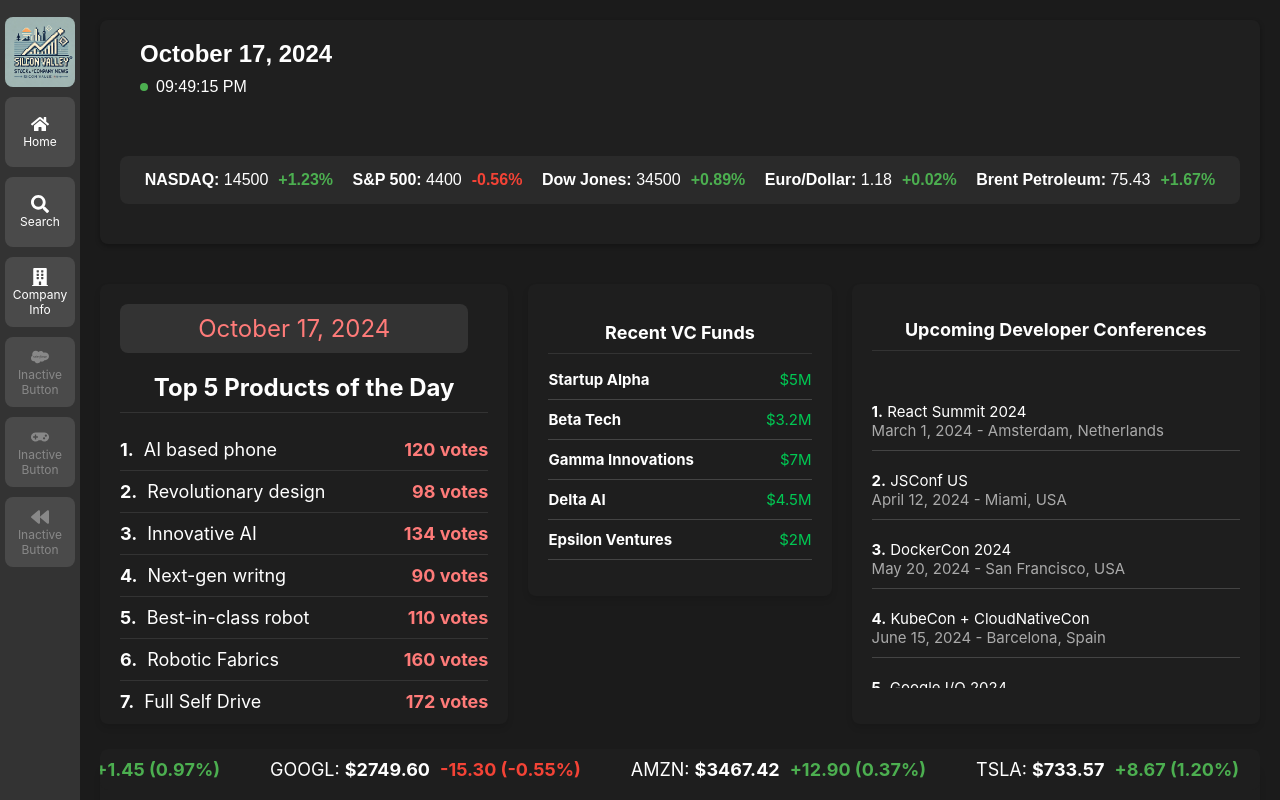
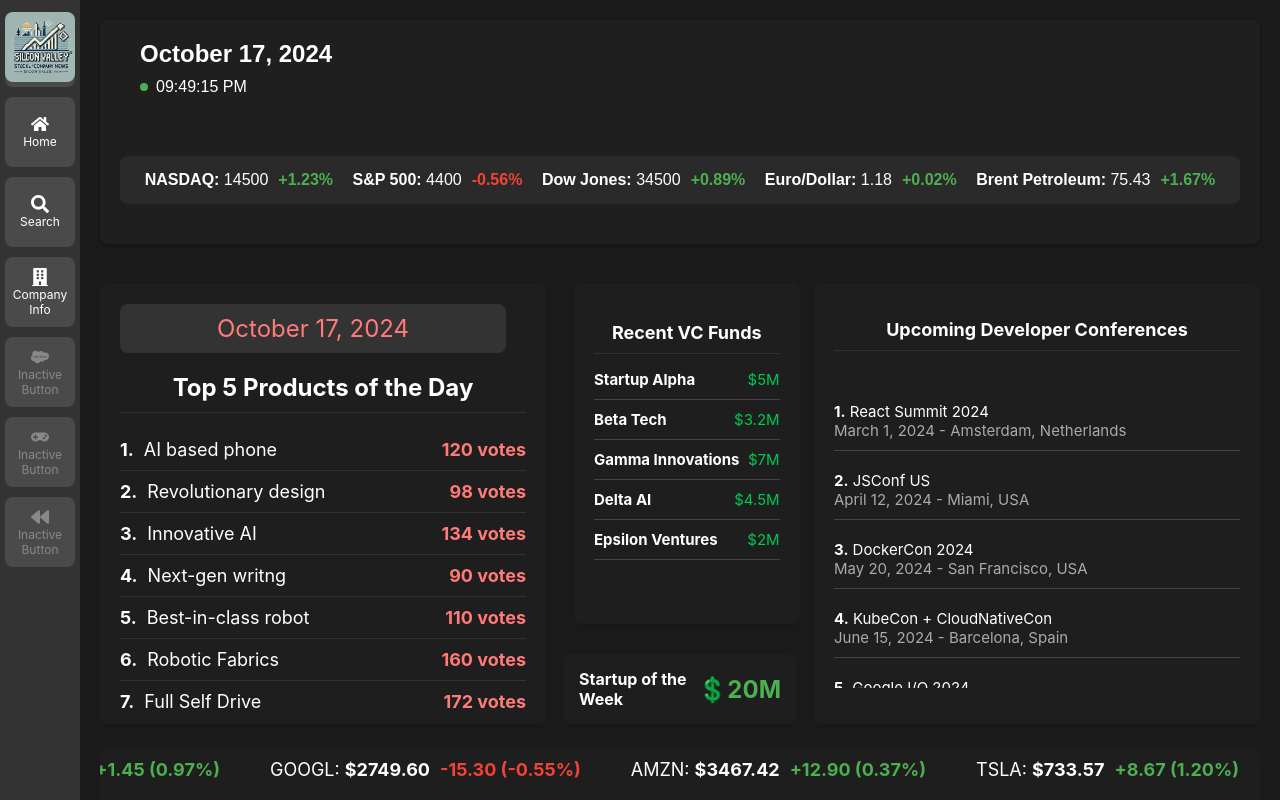
Before and after one commit to kermfiratt/silicon-tables, a React (Create React App) app in the folder client/: page / in a window 1280 px wide. Shown: the top 800 px of the page. Built offline with nearby package versions, Linux system fonts and the light colour scheme; no server answers.

Commit message:
thelastchantes

```diff
--- /dev/null
+++ b/client/src/components/HitStartupOfTheWeek.css
@@ -0,0 +1,29 @@
+/* src/components/HitStartupOfTheWeek.css */
+.hit-startup-container {
+    background-color: #1e1e1e;
+    padding: 15px;
+    border-radius: 8px;
+    color: white;
+    box-shadow: 0px 4px 6px rgba(0, 0, 0, 0.1);
+    display: flex;
+    flex-direction: column;
+    align-items: center;
+    justify-content: center;
+    text-align: center;
+    width: 100%; /* Fit the block width */
+
+  }
+
+  .hit-startup-header {
+    font-size: 18px;
+    margin-bottom: 10px;
+    border-bottom: 1px solid #333;
+    padding-bottom: 5px;
+    color: #ff7b79;
+  }
+
+  .dollar-sign {
+    color: #00c853; /* Green for dollar sign */
+    font-size: 20px;
+    margin-right: 5px;
+  }
--- /dev/null
+++ b/client/src/components/HitStartupOfTheWeek.js
@@ -0,0 +1,14 @@
+// src/components/HitStartupOfTheWeek.js
+import React from 'react';
+import './HitStartupOfTheWeek.css';
+
+const HitStartupOfTheWeek = () => {
+  return (
+    <div className="hit-startup">
+      <span className="hit-startup-title">Startup of the Week</span>
+      <span className="hit-startup-amount">💲20M</span>
+    </div>
+  );
+};
+
+export default HitStartupOfTheWeek;
--- a/client/src/components/Home.css
+++ b/client/src/components/Home.css
@@ -53,7 +53,55 @@ html, body {
 .content-area {
   display: flex;
   justify-content: space-between;
+  align-items: stretch; /* Ensure blocks stretch to the same height */
   margin-top: 20px;
+  gap: 10px;
+}
+
+.product-hunt-top5, .developer-conferences {
+  width: 32%; /* Adjust width of main blocks */
+  background-color: #1e1e1e;
+  padding: 20px;
+  border-radius: 8px;
+}
+
+.vc-startup-container {
+  display: flex;
+  flex-direction: column;
+  width: 20%; /* Matches width of main blocks */
+  gap: 10px; /* Space between VC funds and startup block */
+}
+
+.recent-vc-funds {
+  flex: 1;
+  background-color: #1e1e1e;
+  padding: 15px;
+  border-radius: 8px;
+  color: #fff;
+  box-shadow: 0px 4px 6px rgba(0, 0, 0, 0.1);
+}
+
+.hit-startup {
+  flex: 0.5; /* Half height of RecentVCFunds */
+  background-color: #1e1e1e;
+  padding: 15px;
+  border-radius: 8px;
+  color: #fff;
+  display: flex;
+  align-items: center;
+  justify-content: space-between;
+  box-shadow: 0px 4px 6px rgba(0, 0, 0, 0.1);
+}
+
+.hit-startup-title {
+  font-size: 16px;
+  font-weight: bold;
+}
+
+.hit-startup-amount {
+  color: #4caf50; /* Green for the dollar sign */
+  font-size: 24px;
+  font-weight: bold;
 }
 
 .tech-news-wrapper {
@@ -75,14 +123,3 @@ html, body {
   justify-content: space-between;
   margin-top: 20px;
 }
-
-
-
-/* src/components/Home.css */
-.content-area {
-  display: flex;
-  justify-content: space-between;
-  align-items: stretch; /* Ensure blocks stretch to the same height */
-  margin-top: 20px;
-  gap: 10px;
-}
--- a/client/src/components/Home.js
+++ b/client/src/components/Home.js
@@ -6,7 +6,8 @@ import ProductHuntTop5 from './ProductHuntTop5';
 import DeveloperConferences from './DeveloperConferences';
 import TechNews from './TechNews';
 import StockNews from './StockNews';
-import RecentVCFunds from './RecentVCFunds'; // Import RecentVCFunds component
+import RecentVCFunds from './RecentVCFunds';
+import HitStartupOfTheWeek from './HitStartupOfTheWeek';
 import Ticker from './Ticker';
 import './Home.css';
 
@@ -20,7 +21,12 @@ const Home = () => {
 
       <div className="content-area">
         <ProductHuntTop5 />
-        <RecentVCFunds /> {/* New Recent VC Funds block */}
+
+        <div className="vc-startup-container">
+          <RecentVCFunds />
+          <HitStartupOfTheWeek />
+        </div>
+
         <DeveloperConferences />
       </div>
 
--- a/client/src/components/RecentVCFunds.css
+++ b/client/src/components/RecentVCFunds.css
@@ -6,7 +6,7 @@
     color: white;
     box-shadow: 0px 4px 6px rgba(0, 0, 0, 0.1);
     margin: 20px 10px;
-    width: 25%; /* Slightly smaller than the other blocks */
+    width: 80%; /* Slightly smaller than the other blocks */
     height: 80%; /* Make the height equal to the other blocks */
   }
 
--- a/client/src/components/Sidebar.js
+++ b/client/src/components/Sidebar.js
@@ -13,9 +13,12 @@ const Sidebar = () => {
       <ul className="menu">
 
 
+
         <li>
             <div className="sidebar-header">
+            <Link to="/" className="sidebar-item">
               <img src={logo} alt="Silicon Numbers Logo" className="sidebar-logo" />
+              </Link>
             </div>
         </li>
 
```
